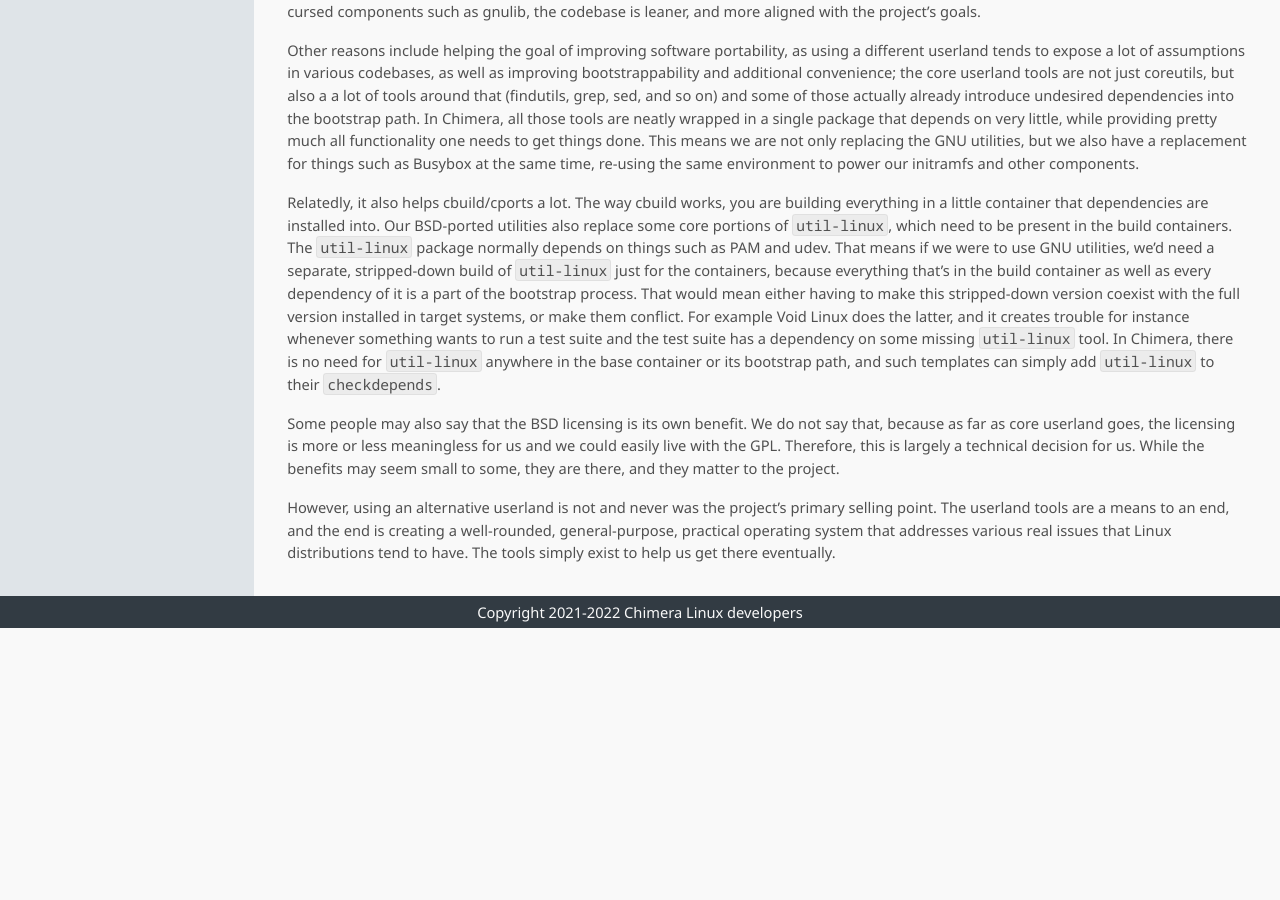
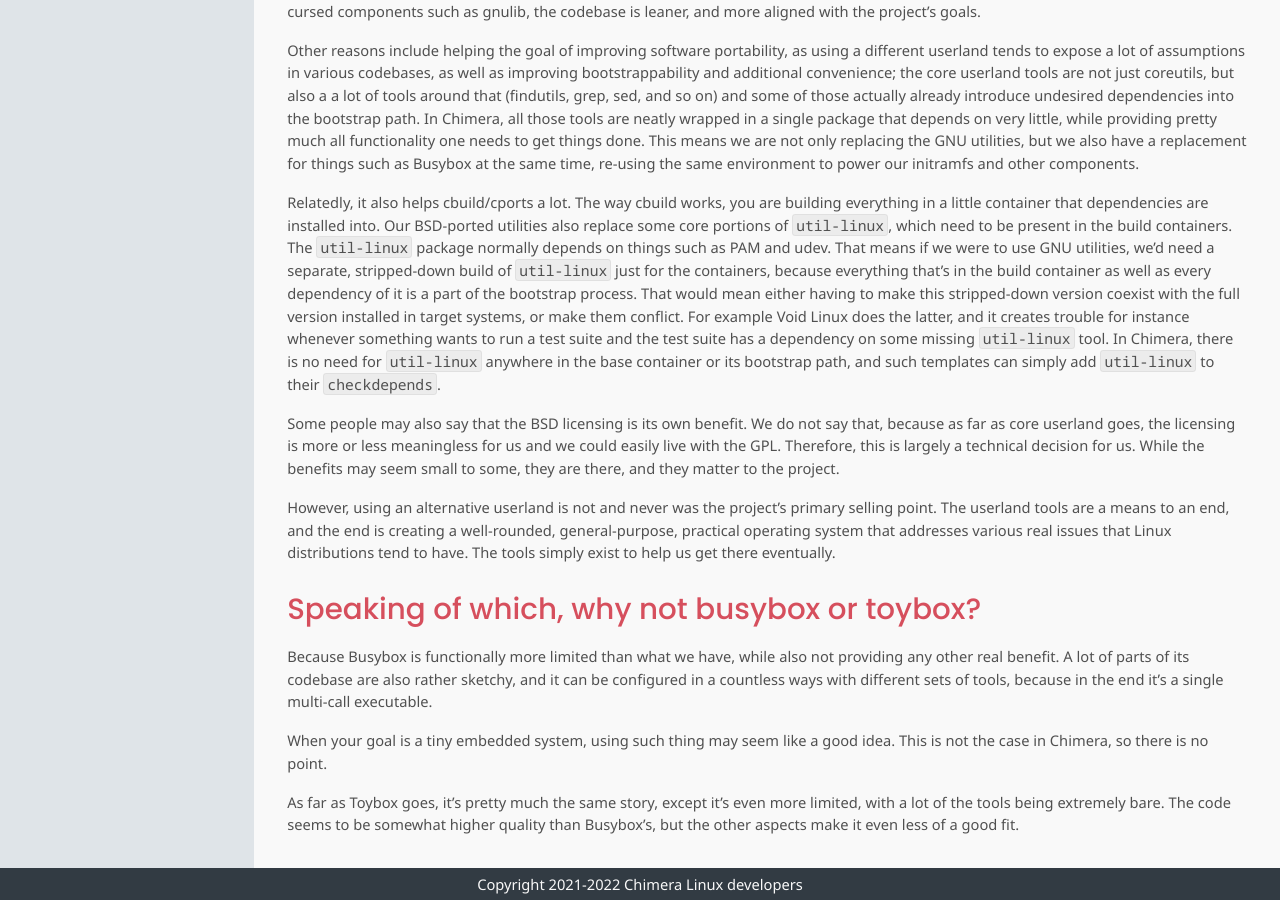
Before and after one commit to chimera-linux/chimera-linux.github.io, a Jekyll site: the page built from _docs/faq.md, in a window 1280 px wide and 900 px high, scrolled down 987 px. Built offline with Jekyll 4.4.1, drawn with Linux system fonts in a browser that asks for light colours; before the commit the page ends 1615 px from its top, so only the background shows below that.

Commit message:
also mention busybox

```diff
--- a/_docs/faq.md
+++ b/_docs/faq.md
@@ -87,3 +87,19 @@
 end is creating a well-rounded, general-purpose, practical operating system
 that addresses various real issues that Linux distributions tend to have.
 The tools simply exist to help us get there eventually.
+
+## Speaking of which, why not busybox or toybox?
+
+Because Busybox is functionally more limited than what we have, while also
+not providing any other real benefit. A lot of parts of its codebase are
+also rather sketchy, and it can be configured in a countless ways with
+different sets of tools, because in the end it's a single multi-call
+executable.
+
+When your goal is a tiny embedded system, using such thing may seem like
+a good idea. This is not the case in Chimera, so there is no point.
+
+As far as Toybox goes, it's pretty much the same story, except it's even
+more limited, with a lot of the tools being extremely bare. The code seems
+to be somewhat higher quality than Busybox's, but the other aspects make it
+even less of a good fit.
```
